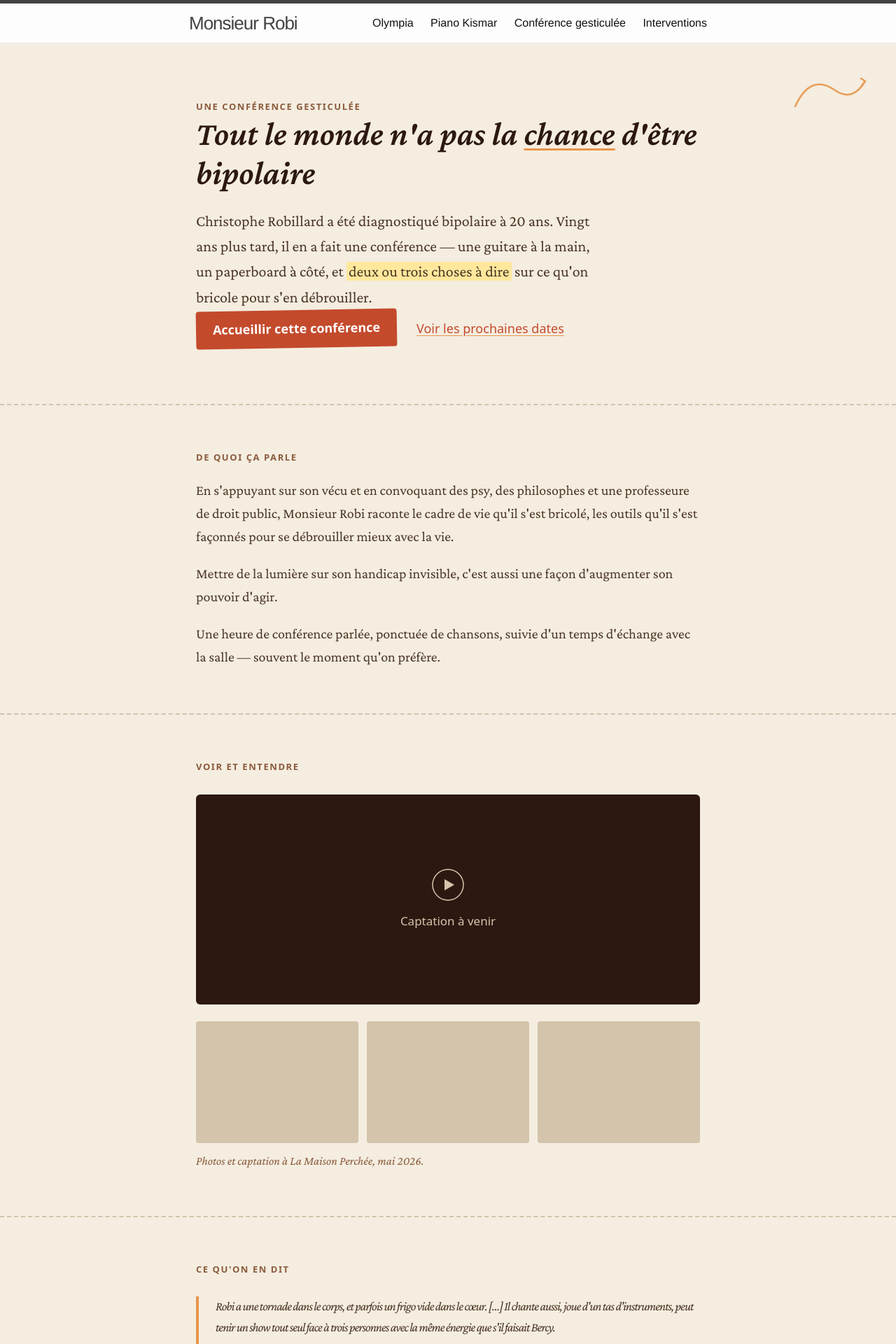
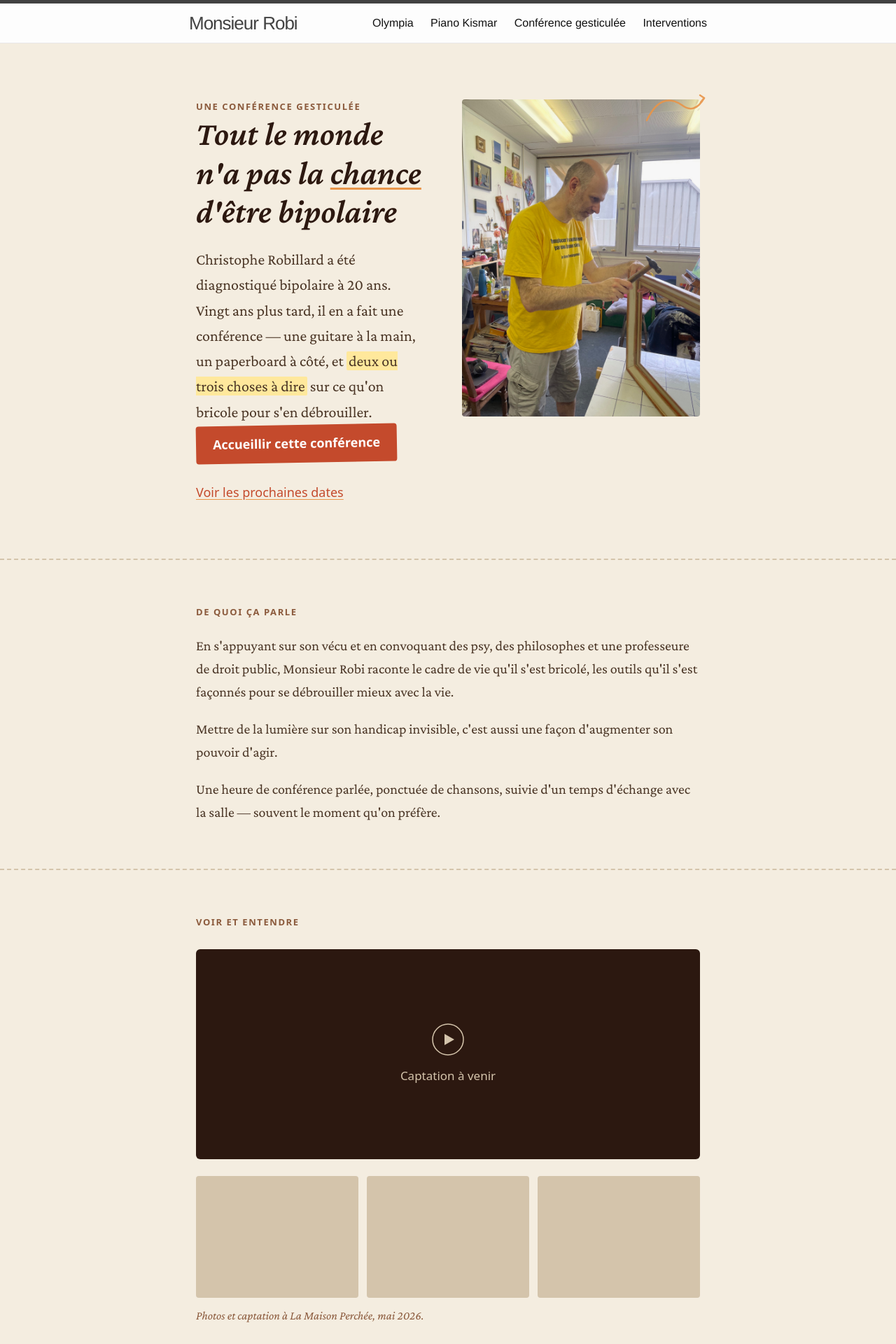
Before and after one commit to MonsieurRobi/monsieurrobi.github.io, a Jekyll site: the page built from 3-bipolaire.md, in a window 1280 px wide. Shown: the top 1920 px of the page at 70% size. Built offline with Jekyll 4.4.1, drawn with Linux system fonts in a browser that asks for light colours.

Commit message:
add portrait photo to hero, two-column layout
Image (propale.image) sits right of title+pitch on desktop, stacks
below on mobile. SVG deco repositioned to top-right of portrait.

Co-Authored-By: Claude Sonnet 4.6 <noreply@anthropic.com>

```diff
--- a/_includes/sections/conf/hero.html
+++ b/_includes/sections/conf/hero.html
@@ -1,10 +1,8 @@
 <section class="conf-section conf-hero">
-  <svg class="conf-hero__deco" width="120" height="70" viewBox="0 0 120 70" fill="none" xmlns="http://www.w3.org/2000/svg" aria-hidden="true">
-    <path d="M8,58 Q30,10 65,35 Q90,52 108,22" stroke="var(--color-accent-soft)" stroke-width="2.5" stroke-linecap="round" fill="none"/>
-    <path d="M102,18 L108,22 L103,28" stroke="var(--color-accent-soft)" stroke-width="2.5" stroke-linecap="round" stroke-linejoin="round" fill="none"/>
-  </svg>
+  <div class="conf-inner">
+    <div class="conf-hero__layout">
 
-  <div class="conf-inner">
+      <div class="conf-hero__text">
         <p class="conf-label">{{ propale.format_label }}</p>
 
         <h1 class="conf-title">
@@ -31,4 +29,15 @@
           <a href="#dates" class="conf-link--arrow">Voir les prochaines dates</a>
         </div>
       </div>
+
+      <div class="conf-hero__portrait">
+        <svg class="conf-hero__deco" width="100" height="60" viewBox="0 0 100 60" fill="none" xmlns="http://www.w3.org/2000/svg" aria-hidden="true">
+          <path d="M8,50 Q28,8 58,28 Q76,42 90,18" stroke="var(--color-accent-soft)" stroke-width="2.5" stroke-linecap="round" fill="none"/>
+          <path d="M84,14 L90,18 L85,24" stroke="var(--color-accent-soft)" stroke-width="2.5" stroke-linecap="round" stroke-linejoin="round" fill="none"/>
+        </svg>
+        <img src="/assets/{{ propale.image }}" alt="{{ propale.full_title }}">
+      </div>
+
+    </div>
+  </div>
 </section>
--- a/_sass/_conf-bipolaire.scss
+++ b/_sass/_conf-bipolaire.scss
@@ -82,10 +82,41 @@
   }
 }
 
+.conf-hero__layout {
+  display: grid;
+  grid-template-columns: 1fr 340px;
+  gap: 56px;
+  align-items: start;
+
+  @include media-query($on-laptop) {
+    grid-template-columns: 1fr 280px;
+    gap: 40px;
+  }
+
+  @include media-query($on-palm) {
+    grid-template-columns: 1fr;
+    gap: 40px;
+  }
+}
+
+.conf-hero__portrait {
+  position: relative;
+
+  img {
+    width: 100%;
+    display: block;
+    border-radius: 4px;
+  }
+
+  @include media-query($on-palm) {
+    max-width: 260px;
+  }
+}
+
 .conf-hero__deco {
   position: absolute;
-  top: 32px;
-  right: 32px;
+  top: -20px;
+  right: -16px;
   pointer-events: none;
   opacity: 0.9;
 
```
Lines whose indentation alone changed are shown as unchanged.
